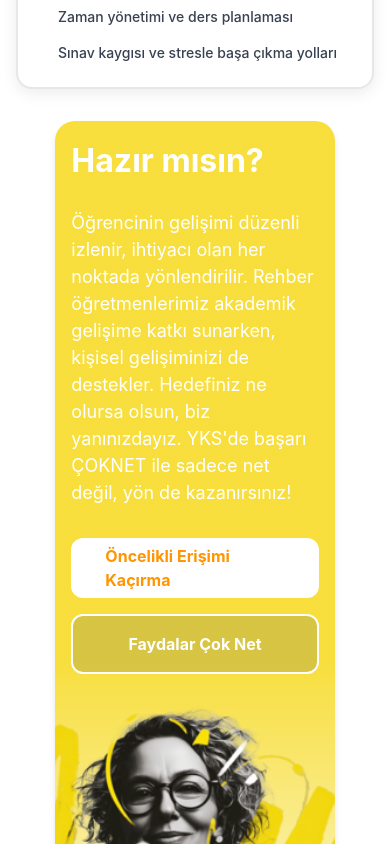
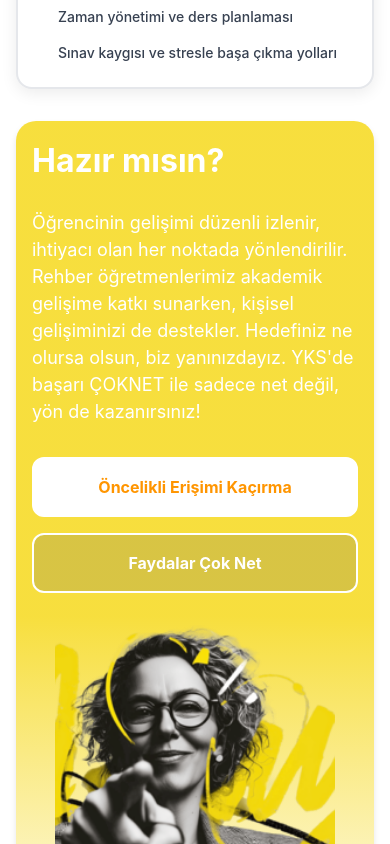
Before and after one commit to ekaradag14/coknet-next, a Next.js app: page / in a window 390 px wide. Shown: the part 5900-6744 px from the top of the page. Built offline with nearby package versions, Linux system fonts and the light colour scheme; some icons are missing.

Commit message:
update mobile nav menu

```diff
--- a/app/page.tsx
+++ b/app/page.tsx
@@ -20,7 +20,7 @@
       <IllustrationSection />
       <FeatureHighlightsSection />
       {/* Hazır Mısın? Card at the bottom */}
-      <Box sx={{ backgroundColor: "#fff", pb: 8,             px:6, }}>
+      <Box sx={{ backgroundColor: "#fff", pb: 8,  px:{xs:2,md:0}, }}>
         <Card
           sx={{
             borderRadius: "20px",
@@ -32,7 +32,7 @@
             position: "relative",
             overflow: "hidden",
             border: "1px none rgba(0, 0, 0, 0.12)",
-            maxWidth: { xs: '95%', md: 'lg' },
+            maxWidth: { xs: '100%', md: 'lg' },
             mx: "auto",
           }}
         >
```
Also changed, not shown: 1 other file (tests, documents, lock files or other folders).
